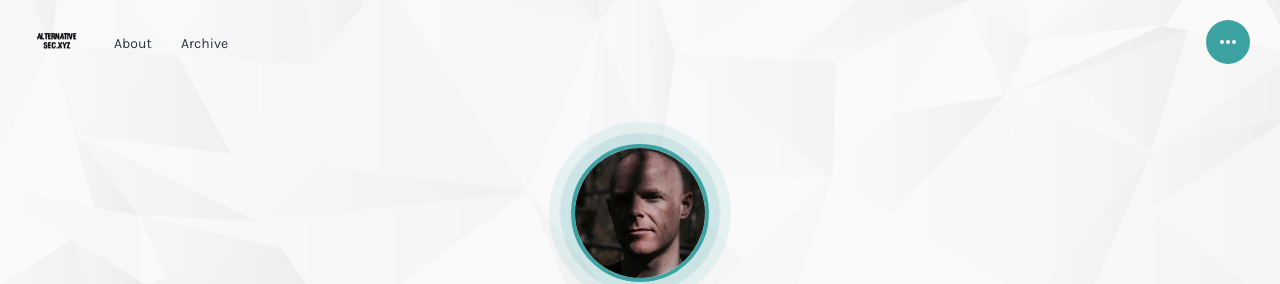
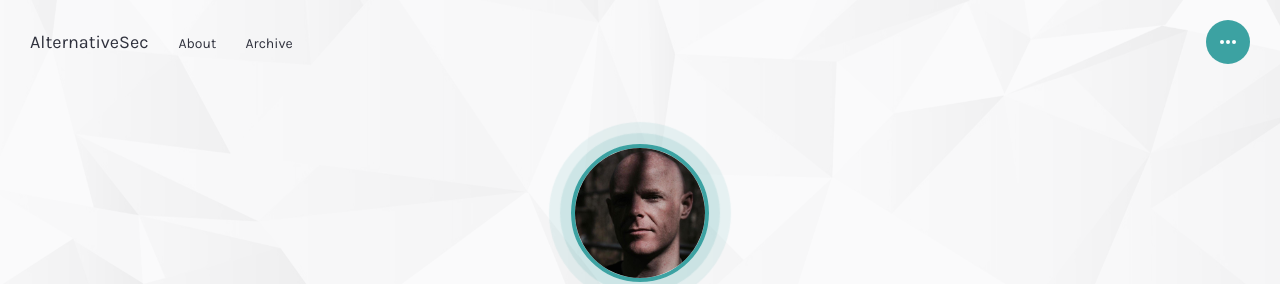
Before and after one commit to Seceventspen/Alternativesec, a Jekyll site: the page built from index.html, in a window 1280 px wide and 900 px high. Shown: the top 284 px of the window. Built offline with Jekyll 4.4.1, drawn with Linux system fonts in a browser that asks for light colours; the list of posts is cut into pages by our own code.

Commit message:
Update header.html

```diff
--- a/_includes/header.html
+++ b/_includes/header.html
@@ -2,7 +2,8 @@
     <div class="site-header-inside">
         <div class="site-branding">
             {% if site.logo != null %}
-                <p class="site-logo"><a href="{{ site.baseurl }}/" rel="home"><img src="{{ site.baseurl }}/{{ site.logo }}" alt="{{ site.name }}" /></a></p>
+                <!-- <p class="site-logo"><a href="{{ site.baseurl }}/" rel="home"><img src="{{ site.baseurl }}/{{ site.logo }}" alt="{{ site.name }}" /></a></p> -->
+                <p class="site-logo"><a href="{{ site.baseurl }}/" rel="home">{{ site.name }} </a></p>
                 <h1 class="site-title screen-reader-text"><a href="{{ site.baseurl }}" rel="home">{{site.title}}</a></h1>
             {% else %}
                 <h1 class="site-title"><a href="{{ site.baseurl }}/" rel="home">{{site.name}}</a></h1>
```
